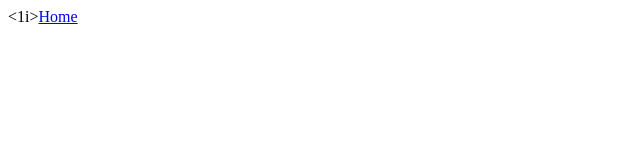
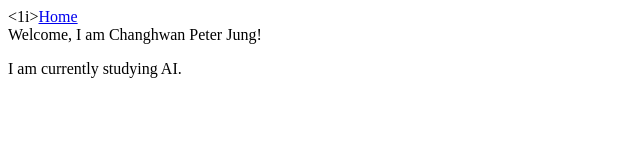
Before and after one commit to ch-peter-jung/ch-peter-jung.github.io, a plain HTML site: page index.html in a window 1280 px wide. Shown: the whole page, without its empty margins (0-640 px from the left). Drawn offline with Linux system fonts and the light colour scheme.

Commit message:
Update index.html

```diff
--- a/index.html
+++ b/index.html
@@ -12,5 +12,12 @@
 
             </u1>
         </nav>
+        <div class="container">
+            <div class="blurb">
+                <hi>Welcome, I am Changhwan Peter Jung!</hi>
+                    <p>I am currently studying AI.</p>
+                </div>
+        </div>
+
     </body>
 </html>
```
